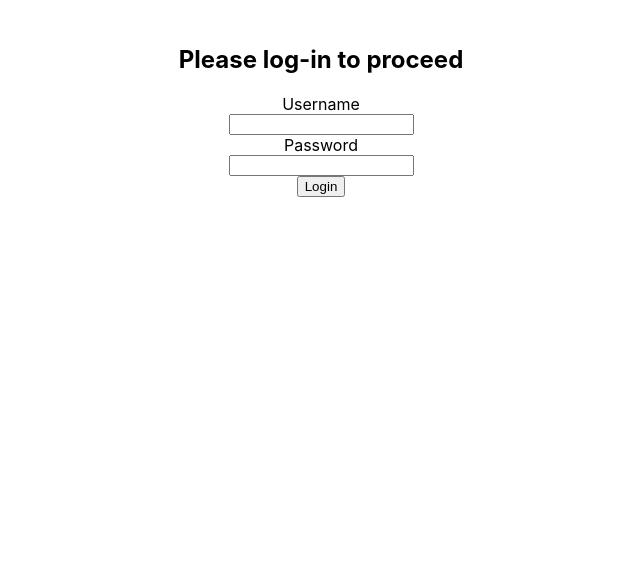
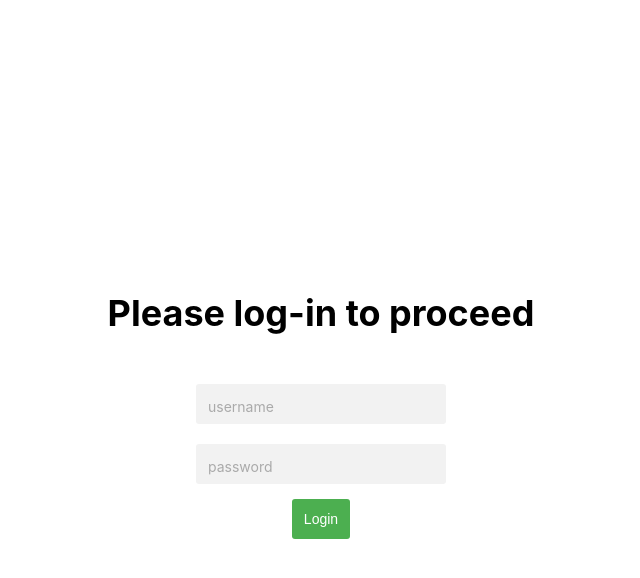
Before and after one commit to lopezatn/to-do-app, a React (Create React App) app: page /Login in a window 1280 px wide. Shown: the top 578 px of the page, without its empty margins (319-959 px from the left). Built offline with nearby package versions, Linux system fonts and the light colour scheme.

Commit message:
styling Login component

```diff
--- a/src/Example/Button/Button.tsx
+++ b/src/Example/Button/Button.tsx
@@ -1,3 +1,5 @@
+import "./button.css";
+
 interface ButtonProps {
   buttonValue: string;
   onClick: () => void;
@@ -10,7 +12,12 @@ const Button = ({ buttonValue, onClick }: ButtonProps) => {
 
   return (
     <>
-      <input type="button" value={buttonValue} onClick={handleClick} />
+      <input
+        className="customButton"
+        type="button"
+        value={buttonValue}
+        onClick={handleClick}
+      />
     </>
   );
 };
--- a/src/Example/Button/button.css
+++ b/src/Example/Button/button.css
@@ -0,0 +1,20 @@
+.customButton {
+  font-size: 14px;
+  display: inline-block;
+  padding: 12px;
+  border: none;
+  border-radius: 3px;
+  background: #4caf50;
+  color: #fff;
+  cursor: pointer;
+  transition: background 0.3s ease, color 0.3s ease;
+  margin-top: 15px;
+}
+
+.customButton:hover {
+  background: #45a049;
+}
+
+.customButton:active {
+  background: #3e8948;
+}
--- a/src/InputField/InputField.tsx
+++ b/src/InputField/InputField.tsx
@@ -1,27 +1,35 @@
+import { useState } from "react";
+import "./inputfield.css";
+
 const DEFAULT_TYPE = "text";
 
 export interface InputFieldProps {
-  label: string;
   id: string;
   type?: string;
+  placeholder: string;
   onChange?: (value: string) => void;
 }
 
 const InputField = ({
-  label,
+  type = DEFAULT_TYPE,
+  placeholder,
   id,
-  type = DEFAULT_TYPE,
   onChange,
 }: InputFieldProps) => {
+  const [empty, setEmpty] = useState(true);
+
   const handleChange = (event: React.ChangeEvent<HTMLInputElement>) => {
     const inputValue = event.target.value;
     onChange && onChange(inputValue);
+    setEmpty(inputValue === "");
   };
 
   return (
     <>
-      <label htmlFor={id}>{label}</label>
-      <input type={type} id={id} onChange={handleChange} />
+      <label className={empty ? "custom-field" : "custom-field-not-empty"}>
+        <input type={type} id={id} onChange={handleChange} />
+        <span className="placeholder">{placeholder}</span>
+      </label>
     </>
   );
 };
--- /dev/null
+++ b/src/InputField/inputfield.css
@@ -0,0 +1,78 @@
+*,
+*::before,
+*::after {
+  box-sizing: border-box;
+}
+
+.custom-field {
+  font-size: 14px;
+  position: relative;
+  border-top: 20px solid transparent;
+}
+
+.custom-field input {
+  border: none;
+  -webkit-appearance: none;
+  -ms-appearance: none;
+  -moz-appearance: none;
+  appearance: none;
+  background: #f2f2f2;
+  padding: 12px;
+  border-radius: 3px;
+  width: 250px;
+  font-size: 14px;
+}
+
+.custom-field .placeholder {
+  position: absolute;
+  left: 12px;
+  top: 22px;
+  transform: translateY(-50%);
+  width: calc(100% - 24px);
+  color: #aaa;
+  overflow: hidden;
+  white-space: nowrap;
+  text-overflow: ellipsis;
+}
+
+.custom-field input:focus + .placeholder {
+  top: -10px;
+  font-size: 12px;
+  color: #222;
+}
+
+.custom-field .placeholder {
+  transition: top 0.3s ease, color 0.3s ease, font-size 0.3s ease;
+}
+
+.custom-field-not-empty .placeholder {
+  position: absolute;
+  left: 12px;
+  top: -10px;
+  font-size: 12px;
+  transform: translateY(-50%);
+  width: calc(100% - 24px);
+  color: #222;
+  overflow: hidden;
+  white-space: nowrap;
+  text-overflow: ellipsis;
+}
+
+.custom-field-not-empty input {
+  border: none;
+  -webkit-appearance: none;
+  -ms-appearance: none;
+  -moz-appearance: none;
+  appearance: none;
+  background: #f2f2f2;
+  padding: 12px;
+  border-radius: 3px;
+  width: 250px;
+  font-size: 14px;
+}
+
+.custom-field-not-empty {
+  font-size: 14px;
+  position: relative;
+  border-top: 20px solid transparent;
+}
--- a/src/Login/Login.tsx
+++ b/src/Login/Login.tsx
@@ -29,14 +29,24 @@ const Login = () => {
   };
 
   return (
-    <>
-      <div className="login-container">
+    <div className="mainContainer">
+      <div className="titleContainer">
         <h2>Please log-in to proceed</h2>
-        <InputField label="Username" id="username" onChange={handleUsername} />
-        <InputField label="Password" id="userpass" onChange={handlePassword} />
-        <Button buttonValue="Login" onClick={handleClick} />
       </div>
-    </>
+
+      <InputField
+        id="username"
+        placeholder="username"
+        onChange={handleUsername}
+      />
+      <InputField
+        id="userpass"
+        type="password"
+        placeholder="password"
+        onChange={handlePassword}
+      />
+      <Button buttonValue="Login" onClick={handleClick} />
+    </div>
   );
 };
 
--- a/src/Login/login.css
+++ b/src/Login/login.css
@@ -1,6 +1,16 @@
-.login-container {
+.mainContainer {
+  flex-direction: column;
+  display: flex;
+  align-items: center;
+  justify-content: center;
+  height: 100vh;
+}
+
+.titleContainer {
   display: flex;
   flex-direction: column;
+  font-size: 24px;
+  font-weight: bolder;
   align-items: center;
-  padding-top: 25px;
+  justify-content: center;
 }
```
Also changed, not shown: src/Example/Registration/Register.tsx (added, +48 -0 lines), src/Example/Registration/register.css (added).
